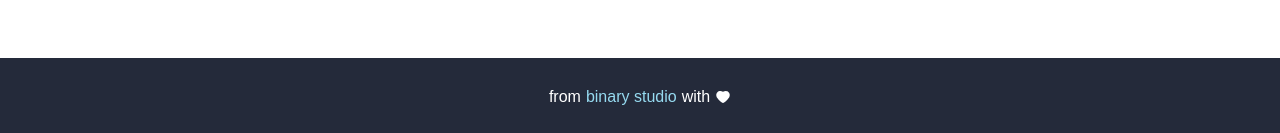
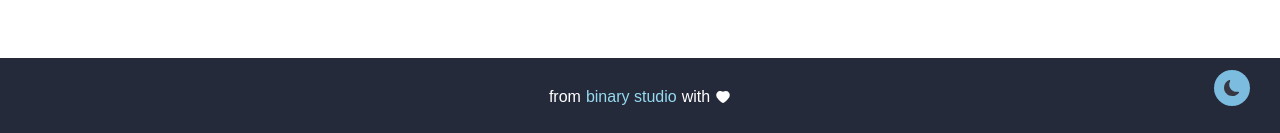
Before and after one commit to SofiiaShevtsova/travel-app, a React (Create React App) app: page /sign-in in a window 1280 px wide. Shown: the part 664-797 px from the top of the page. Built offline with nearby package versions, Linux system fonts and the light colour scheme; a web font is replaced by a local one.

Commit message:
toggle theme component and logic

```diff
--- a/src/App.tsx
+++ b/src/App.tsx
@@ -1,20 +1,21 @@
-import {
-   lazy,
-   useEffect,
-   useState,
-} from 'react';
+import { lazy, useEffect, useState } from 'react';
 import {
    // Navigate,
    Route,
    Routes,
+   BrowserRouter,
 } from 'react-router-dom';
+import { useSelector } from 'react-redux';
+import { ThemeProvider } from 'styled-components';
 import {
-   useSelector,
-} from 'react-redux';
+   theme,
+   darkTheme,
+} from './commons/theme';
 import {
    Loyout,
    PublicRoutes,
    PrivatRoutes,
+   ToggleTheme,
 } from './components/commons';
 import { useAppDispatch } from './redux/store';
 
@@ -25,9 +26,7 @@ import Login from './pages/Login/Login';
 
 import Register from './pages/Register/Register';
 // import ErrorPage from './pages/ErrorPage/ErrorPage';
-import {
-   User,
-} from './commons/types';
+import { User } from './commons/types';
 import { getCurrentUser } from './redux/auth/authOperations';
 import { apiRequest } from './helpers/helpersAPI';
 import { getUser } from './redux/selectors';
@@ -59,6 +58,8 @@ const token: string | undefined =
 const App = () => {
    const dispatcher = useAppDispatch();
    const [isUser, setIsUser] = useState(!!token);
+   const [currentTheme, setTheme] =
+      useState('light');
 
    const user: User | null = useSelector(getUser);
 
@@ -72,15 +73,30 @@ const App = () => {
 
    useEffect(() => {
       user && setIsUser(false);
-   }, [user])
+   }, [user]);
 
    return (
+      <ThemeProvider
+         theme={
+            currentTheme === 'light'
+               ? theme
+               : darkTheme
+         }
+      >
+         <BrowserRouter>
             <Routes>
-         <Route path={MAIN} element={<Loyout />}>
+               <Route
+                  path={MAIN}
+                  element={<Loyout />}
+               >
                   <Route
                      index
                      element={
-                  <PrivatRoutes isUser={!!user || isUser}>
+                        <PrivatRoutes
+                           isUser={
+                              !!user || isUser
+                           }
+                        >
                            <MainLazy />
                         </PrivatRoutes>
                      }
@@ -88,7 +104,11 @@ const App = () => {
                   <Route
                      path={TRIP + ':tripId'}
                      element={
-                  <PrivatRoutes isUser={!!user || isUser}>
+                        <PrivatRoutes
+                           isUser={
+                              !!user || isUser
+                           }
+                        >
                            <TripLazy />
                         </PrivatRoutes>
                      }
@@ -96,7 +116,11 @@ const App = () => {
                   <Route
                      path={BOOKING}
                      element={
-                  <PrivatRoutes isUser={!!user || isUser}>
+                        <PrivatRoutes
+                           isUser={
+                              !!user || isUser
+                           }
+                        >
                            <BookimgLazy />
                         </PrivatRoutes>
                      }
@@ -104,7 +128,11 @@ const App = () => {
                   <Route
                      path={REGISTRATION}
                      element={
-                  <PublicRoutes isUser={!!user || isUser}>
+                        <PublicRoutes
+                           isUser={
+                              !!user || isUser
+                           }
+                        >
                            <Register />
                         </PublicRoutes>
                      }
@@ -112,7 +140,11 @@ const App = () => {
                   <Route
                      path={LOGIN}
                      element={
-                  <PublicRoutes isUser={!!user || isUser}>
+                        <PublicRoutes
+                           isUser={
+                              !!user || isUser
+                           }
+                        >
                            <Login />
                         </PublicRoutes>
                      }
@@ -123,6 +155,12 @@ const App = () => {
             element={<ErrorPage />}
          /> */}
             </Routes>
+         </BrowserRouter>
+         <ToggleTheme
+            setTheme={setTheme}
+            currentTheme={currentTheme}
+         />
+      </ThemeProvider>
    );
 };
 
--- a/src/commons/theme.ts
+++ b/src/commons/theme.ts
@@ -1,32 +1,63 @@
 export const theme = {
-  //   breakpoints: ['375px', '768px', '1440px'],
    colors: {
-    white: "#ffffff",
-    blue100: "#eef8fb",
-    blue200: "#96daf0",
-    blue300: "#7cbcde",
-    blue400: "#242a3a",
-    gray: "#e1e1e1",
-    hover: "#00ffff",
-    error: "#ff0000",
-    overlayColor: "rgba(0, 0, 0, 0.3)",
+      body: '#ffffff',
+      white: '#ffffff',
+      blue100: '#eef8fb',
+      blue200: '#96daf0',
+      blue300: '#7cbcde',
+      blue400: '#242a3a',
+      gray: '#e1e1e1',
+      hover: '#00ffff',
+      error: '#ff0000',
+      overlayColor: 'rgba(0, 0, 0, 0.3)',
    },
-  shadow: "-1px 4px 74px -16px rgba(0, 0, 0, 0.15)",
+   shadow:
+      '-1px 4px 74px -16px rgba(0, 0, 0, 0.15)',
    fonts: {
-    size100: "14px",
-    size200: "16px",
-    size300: "18px",
-    size400: "24px",
-    size500: "32px",
-    size600: "36px",
+      size100: '14px',
+      size200: '16px',
+      size300: '18px',
+      size400: '24px',
+      size500: '32px',
+      size600: '36px',
 
-    main: "Assistant, sans-serif",
+      main: 'Assistant, sans-serif',
       logo: "'Playfair Display', serif",
    },
-  widthContainer: "1000px",
+   widthContainer: '1000px',
    transitions: {
-    main: "all 250ms cubic-bezier(0.4, 0, 0.2, 1)",
+      main: 'all 250ms cubic-bezier(0.4, 0, 0.2, 1)',
    },
 };
 
-export const darkTheme = {};
+export const darkTheme = {
+   colors: {
+      body: '#373744',
+      white: '#909090',
+      blue100: '#304050',
+      blue200: '#96daf0',
+      blue300: '#7cbcde',
+      blue400: '#242a3a',
+      gray: '#e1e1e1',
+      hover: '#00ffff',
+      error: '#ff0000',
+      overlayColor: 'rgba(0, 0, 0, 0.3)',
+   },
+   shadow:
+      '-1px 4px 74px -16px rgba(0, 0, 0, 0.15)',
+   fonts: {
+      size100: '14px',
+      size200: '16px',
+      size300: '18px',
+      size400: '24px',
+      size500: '32px',
+      size600: '36px',
+
+      main: 'Assistant, sans-serif',
+      logo: "'Playfair Display', serif",
+   },
+   widthContainer: '1000px',
+   transitions: {
+      main: 'all 250ms cubic-bezier(0.4, 0, 0.2, 1)',
+   },
+};
--- a/src/components/Loyout/loyout_styles.ts
+++ b/src/components/Loyout/loyout_styles.ts
@@ -1,6 +1,8 @@
 import styled from "styled-components";
 
 export const LoyoutBox = styled.div`
+  background-color: ${p => p.theme.colors.body};
+  color: ${p=>p.theme.colors.blue400};
   min-height: 100vh;
   padding-top: 80px;
   margin: 0 auto;
--- /dev/null
+++ b/src/components/ToggleThemeBtn/ToggleBtn.tsx
@@ -0,0 +1,36 @@
+import { ButtonIcon } from '../commons';
+import {
+   BsSunFill,
+   BsMoonFill,
+} from 'react-icons/bs';
+import { ToggleThemeBox } from './toggle_styles';
+
+export const ToggleTheme = ({
+   currentTheme,
+   setTheme,
+}: any) => {
+   const changeTheme = () => {
+      const themeToSet =
+         currentTheme === 'light'
+            ? 'dark'
+            : 'light';
+      setTheme(themeToSet);
+   };
+
+   return (
+      <ToggleThemeBox>
+         <ButtonIcon
+            icon={
+               currentTheme === 'light' ? (
+                  <BsMoonFill />
+               ) : (
+                  <BsSunFill />
+               )
+            }
+            onClick={changeTheme}
+         />
+      </ToggleThemeBox>
+   );
+};
+
+export default ToggleTheme;
--- /dev/null
+++ b/src/components/ToggleThemeBtn/toggle_styles.ts
@@ -0,0 +1,11 @@
+import styled from "styled-components";
+
+export const ToggleThemeBox = styled.div`
+  position: fixed;
+  bottom: 30px;
+  right: 30px;
+  background-color: ${p => p.theme.colors.blue300};
+  border-radius: 50%;
+  overflow: hidden;
+
+`;
--- a/src/components/commons.ts
+++ b/src/components/commons.ts
@@ -19,4 +19,5 @@ export { PrivatRoutes } from './Routes/PrivatRoutes';
 export { Price } from "./Price/Price";
 export {Select} from "./Select/Select";
 export {Text} from "./Text/Text";
-export {Title} from "./Title/Title";
+export { Title } from "./Title/Title";
+export { ToggleTheme } from './ToggleThemeBtn/ToggleBtn';
--- a/src/index.css
+++ b/src/index.css
@@ -5,6 +5,7 @@ html {
 }
 
 body {
+  color: #373744;
   margin: 0;
   font-family: -apple-system, BlinkMacSystemFont, "Segoe UI", "Roboto", "Oxygen",
     "Ubuntu", "Cantarell", "Fira Sans", "Droid Sans", "Helvetica Neue",
--- a/src/index.tsx
+++ b/src/index.tsx
@@ -1,25 +1,18 @@
-import React from "react";
-import ReactDOM from "react-dom/client";
-import { BrowserRouter } from "react-router-dom";
-import { Provider } from "react-redux";
-import { ThemeProvider } from "styled-components";
-import "./index.css";
-import App from "./App";
-import reportWebVitals from "./reportWebVitals";
-import { theme } from "./commons/theme";
-import { store } from "./redux/store";
+import React from 'react';
+import ReactDOM from 'react-dom/client';
+import { Provider } from 'react-redux';
+import './index.css';
+import App from './App';
+import reportWebVitals from './reportWebVitals';
+import { store } from './redux/store';
 
 const root = ReactDOM.createRoot(
-  document.getElementById("root") as HTMLElement
+   document.getElementById('root') as HTMLElement,
 );
 root.render(
-    <Provider store={store}>
-      <ThemeProvider theme={theme}>
-        <BrowserRouter>
-          <App />
-        </BrowserRouter>
-      </ThemeProvider>
-    </Provider>
+   <Provider store={store}>
+      <App />
+   </Provider>,
 );
 
 reportWebVitals();
```
Lines whose indentation alone changed are shown as unchanged.
